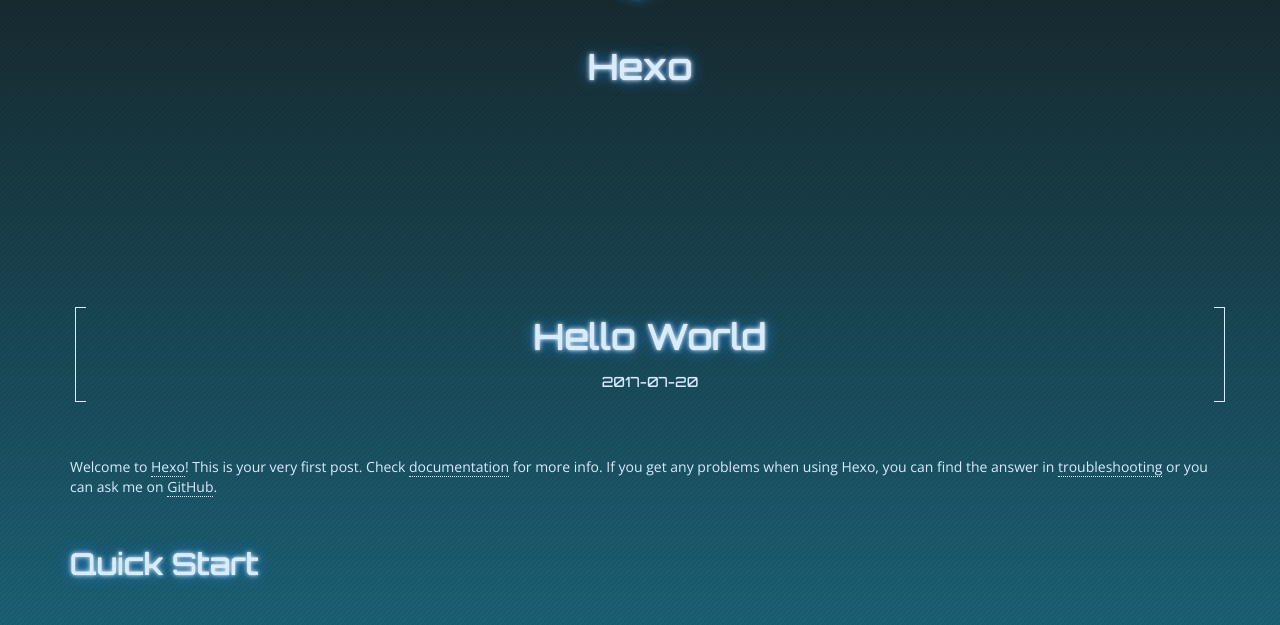
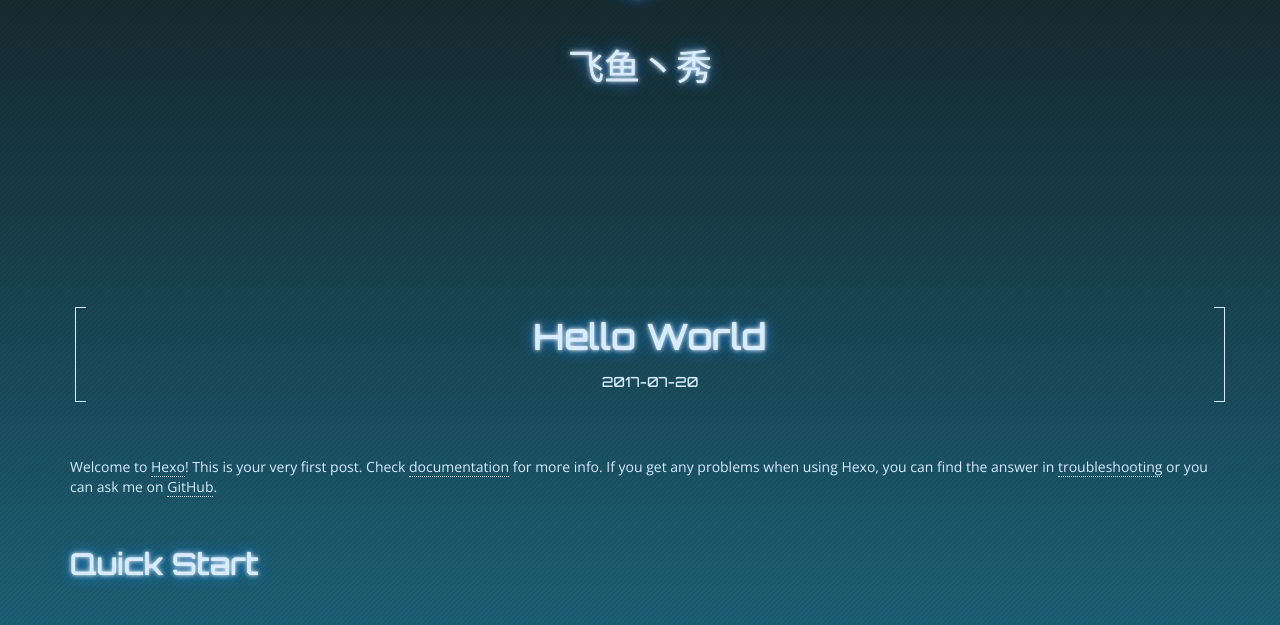
Before and after one commit to xyz1422/xyz1422.github.io, a plain HTML site: page index.html in a window 1280 px wide. Shown: the part 163-788 px from the top of the page. Drawn offline with nearby package versions, Linux system fonts and the light colour scheme.

Commit message:
Site updated: 2017-07-20 11:41:43

```diff
--- a/index.html
+++ b/index.html
@@ -13,19 +13,19 @@
 
     <!--Author-->
 
-        <meta name="author" content="John Doe">
+        <meta name="author" content="Terry Zhan">
 
 
     <!--Open Graph Title-->
 
-        <meta property="og:title" content="Hexo"/>
+        <meta property="og:title" content="飞鱼丶秀"/>
 
 
     <!--Open Graph Description-->
 
 
     <!--Open Graph Site Name-->
-    <meta property="og:site_name" content="Hexo"/>
+    <meta property="og:site_name" content="飞鱼丶秀"/>
 
     <!--Type page-->
 
@@ -40,7 +40,7 @@
 
     <!-- Title -->
 
-    <title>Hexo</title>
+    <title>飞鱼丶秀</title>
 
     <!-- Bootstrap Core CSS -->
     <link rel="stylesheet" href="//maxcdn.bootstrapcdn.com/bootstrap/4.0.0-alpha.2/css/bootstrap.min.css" integrity="sha384-y3tfxAZXuh4HwSYylfB+J125MxIs6mR5FOHamPBG064zB+AFeWH94NdvaCBm8qnd" crossorigin="anonymous">
@@ -135,7 +135,7 @@
     <div class="logo">
         <a href="/"><i class="logo-icon fa fa-cube" aria-hidden="true"></i></a>
 
-            <h1 id="main-title" class="title">Hexo</h1>
+            <h1 id="main-title" class="title">飞鱼丶秀</h1>
 
     </div>
 </header>
```
Also changed, not shown: 2017/07/20/hello-world/index.html (+3 -3 lines), archives/2017/07/index.html (+4 -4 lines), archives/2017/index.html (+4 -4 lines), archives/index.html (+5 -5 lines).
